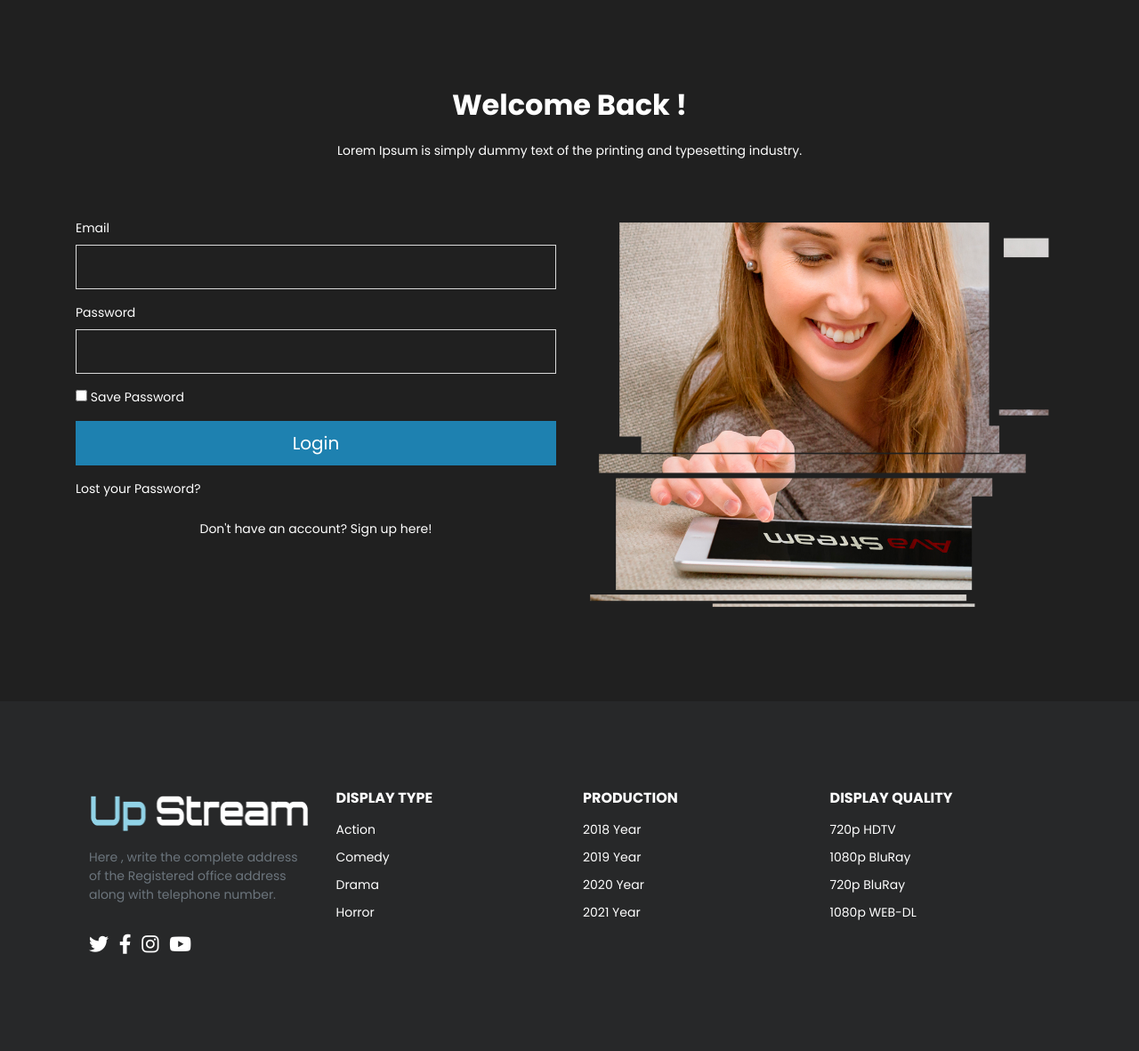
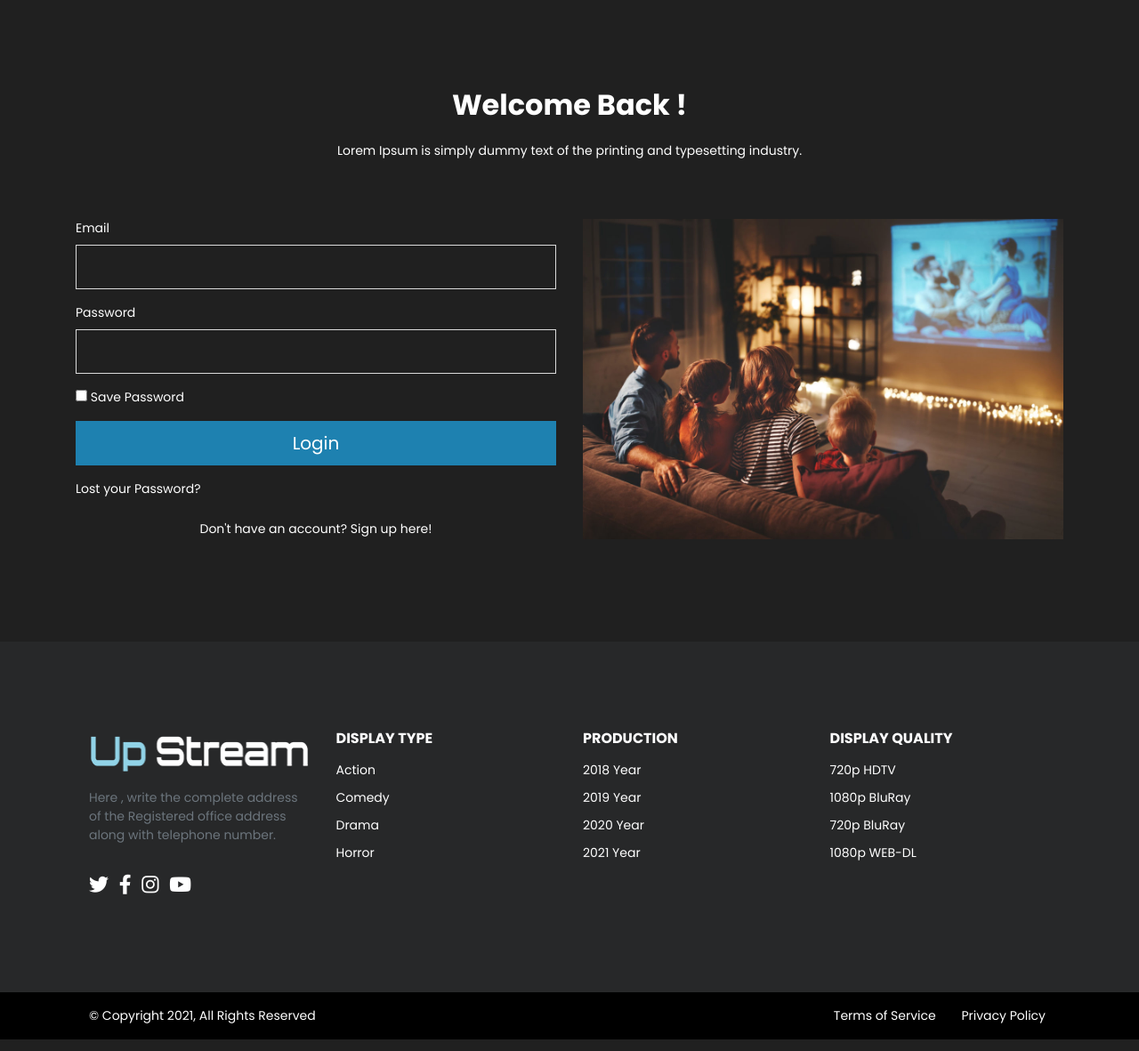
Before and after one commit to abdelghafour77/UpStream, a PHP site: page /user/login in a window 1280 px wide. Shown: the part 70-1251 px from the top of the page at 89% size. Run offline with PHP 8.4, Linux system fonts and the light colour scheme; some libraries are stand-ins or nearby versions.

Commit message:
mazal makamlch

```diff
--- a/user/login.php
+++ b/user/login.php
@@ -103,7 +103,7 @@ if (isset($_POST['check'])) {
             </div>
             <!-- Col End -->
             <div class="col-lg-6">
-              <img class="img-fluid" src="../img/login.png" alt="" />
+              <img class="img-fluid" src="../img/login.jpeg" alt="" />
             </div>
             <!-- Col End -->
           </div>
```
Also changed, not shown: img/login.jpeg (added).
